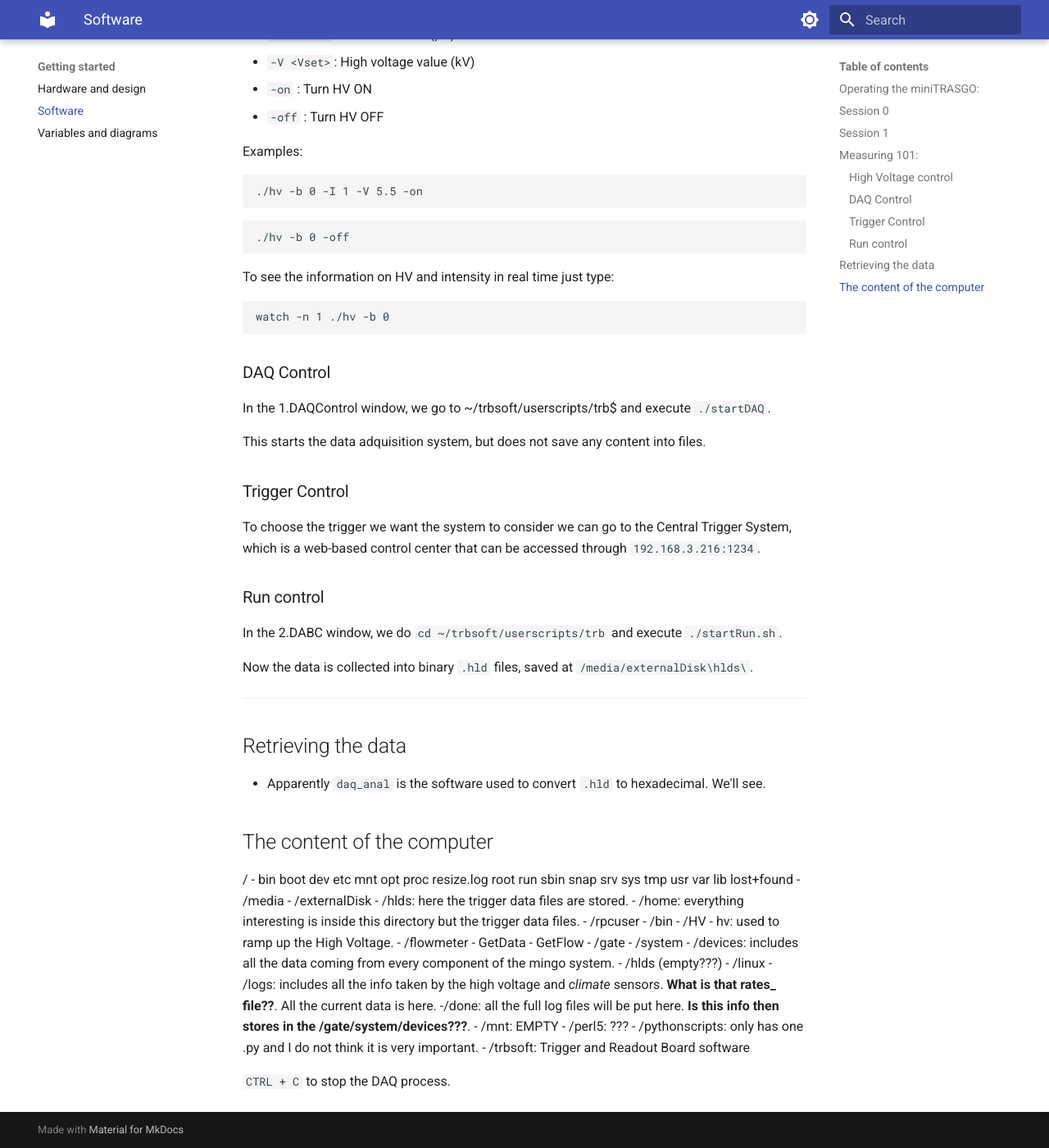
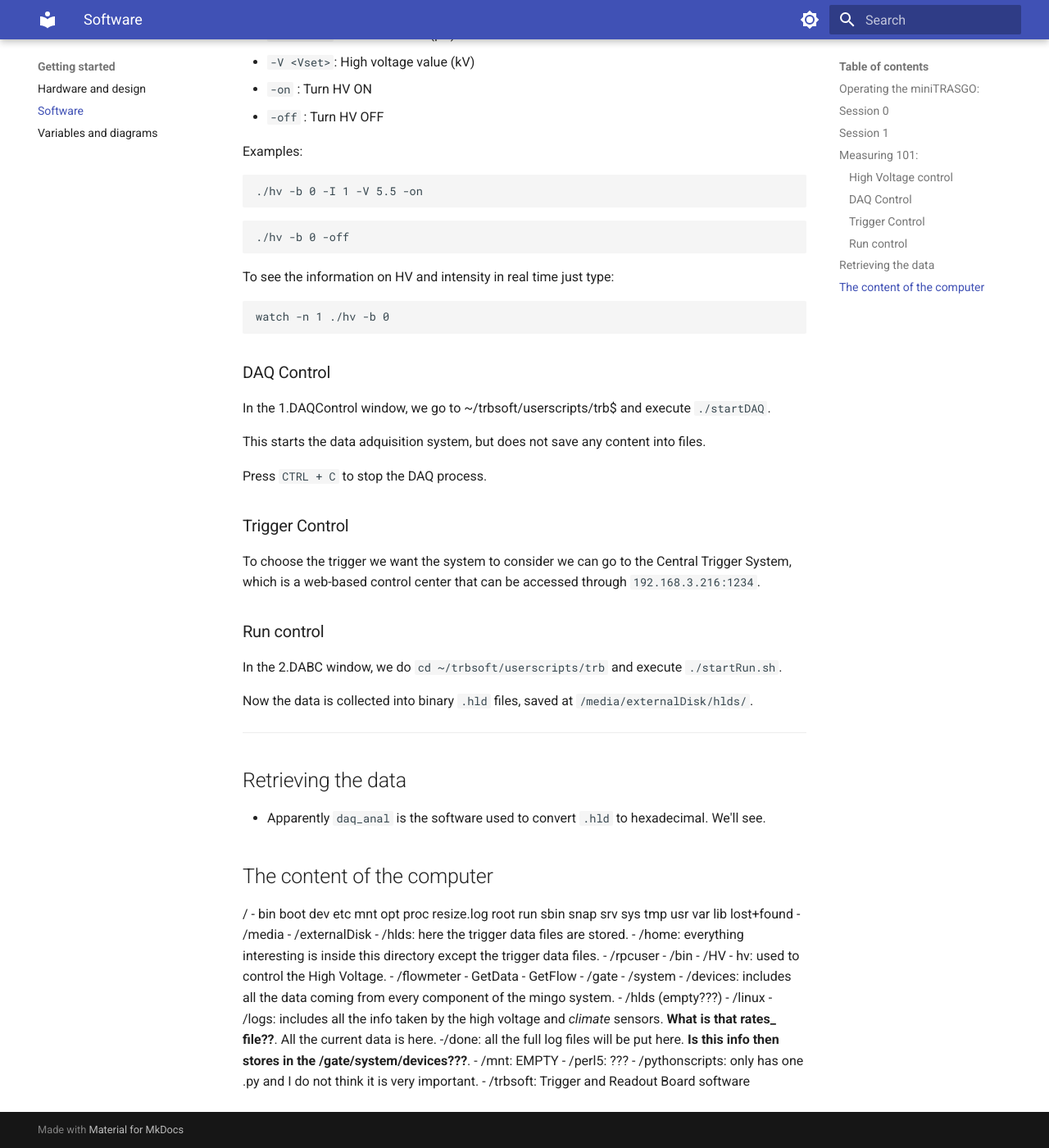
Before and after one commit to cayesoneira/miniTRASGO-documentation, an MkDocs documentation site: the page built from docs/software.md, in a window 1280 px wide and 1400 px high, scrolled down 2169 px. Shown: the whole window at 82% size. Built offline with MkDocs 1.6.1 and Material for MkDocs 9.7.7, drawn with Linux system fonts in a browser that asks for light colours.

Commit message:
Update software.md

```diff
--- a/docs/software.md
+++ b/docs/software.md
@@ -74,6 +74,8 @@
 
 This starts the data adquisition system, but does not save any content into files.
 
+Press `CTRL + C` to stop the DAQ process.
+
 ### Trigger Control
 
 To choose the trigger we want the system to consider we can go to the Central Trigger System, which is a web-based control center that can be accessed through `192.168.3.216:1234`.
@@ -82,7 +84,7 @@
 
 In the 2.DABC window, we do `cd ~/trbsoft/userscripts/trb` and execute `./startRun.sh`.
 
-Now the data is collected into binary `.hld` files, saved at `/media/externalDisk\hlds\`.
+Now the data is collected into binary `.hld` files, saved at `/media/externalDisk/hlds/`.
 
 ---
 
@@ -97,11 +99,11 @@
 - /media
     - /externalDisk
         - /hlds: here the trigger data files are stored.
-- /home: everything interesting is inside this directory but the trigger data files.
+- /home: everything interesting is inside this directory except the trigger data files.
     - /rpcuser
         - /bin
             - /HV
-                - hv: used to ramp up the High Voltage.
+                - hv: used to control the High Voltage.
             - /flowmeter
                 - GetData
                 - GetFlow
```
Also changed, not shown: other parts of docs/software.md (+0 -2 lines).
